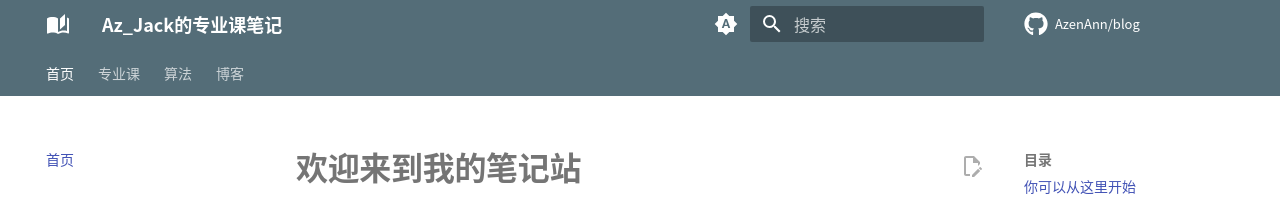
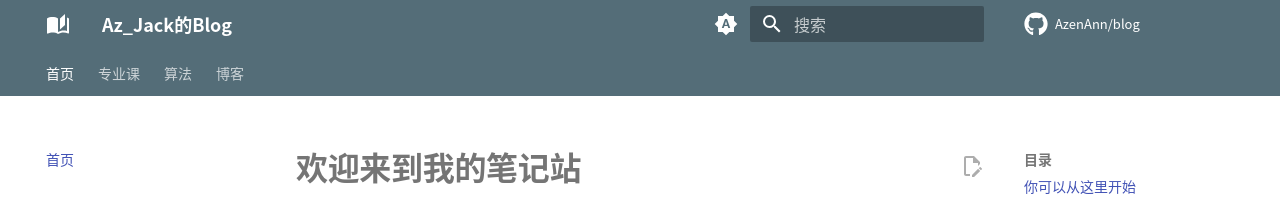
Before and after one commit to AzenAnn/blog, an MkDocs documentation site: the page built from docs/index.md, in a window 1280 px wide. Shown: the top 206 px of the page. Built offline with MkDocs 1.6.1 and Material for MkDocs 9.7.7, drawn with Linux system fonts in a browser that asks for light colours; comment, search, counter and statistics services are not loaded.

Commit message:
update mkdocs blog

```diff
--- a/mkdocs.yml
+++ b/mkdocs.yml
@@ -1,4 +1,4 @@
-site_name: Az_Jack的专业课笔记
+site_name: Az_Jack的Blog
 site_description: 课程笔记、知识总结与学习记录
 site_author: Az
 site_url: https://github.com/AzenAnn/blog/
```
